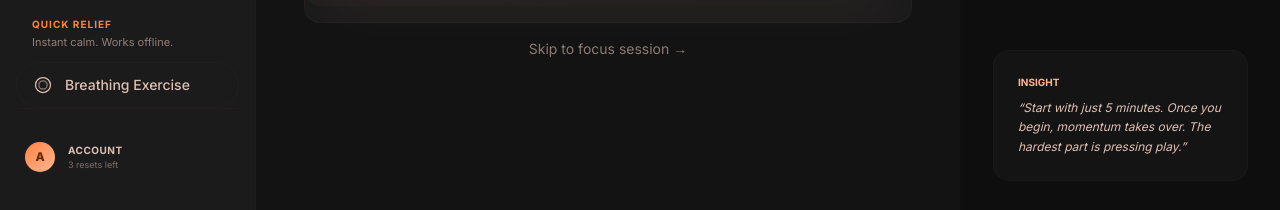
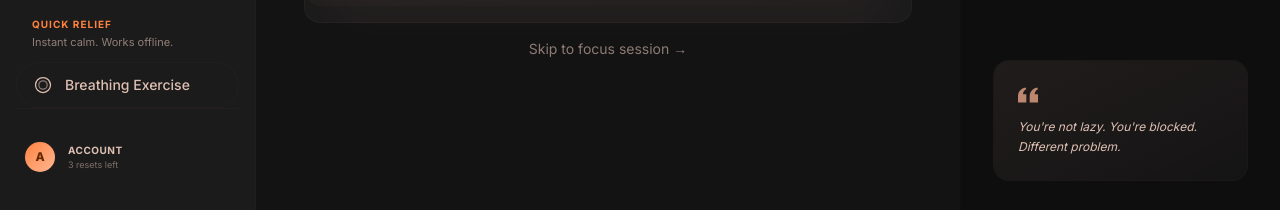
Before and after one commit to akshayk95388/unblock-focus, a Next.js app: page /focus in a window 1280 px wide. Shown: the part 587-797 px from the top of the page. Built offline with nearby package versions, Linux system fonts and the light colour scheme; no server answers; the database is empty.

Commit message:
style(focus): remove surrounding quotation marks from card quote text

```diff
--- a/src/app/focus/page.tsx
+++ b/src/app/focus/page.tsx
@@ -492,14 +492,20 @@ function DashboardContent() {
                   <DailyGoalProgress key={refreshKey} />
 
                   {/* Insight card */}
-                  <div className="bg-surface-container-low/50 p-6 rounded-2xl border border-outline-variant/10">
-                    <p className="text-[10px] text-primary font-bold uppercase mb-2">
-                      Insight
-                    </p>
-                    <p className="text-xs text-on-surface-variant italic leading-relaxed">
-                      &ldquo;Start with just 5 minutes. Once you begin, momentum takes
-                      over. The hardest part is pressing play.&rdquo;
-                    </p>
+                  <div className="bg-surface-container-low/50 p-6 rounded-2xl border border-outline-variant/10 relative overflow-hidden">
+                    <div className="absolute inset-0 bg-gradient-to-br from-primary/5 to-transparent pointer-events-none" />
+                    <div className="relative z-10">
+                      <svg
+                        className="w-5 h-5 text-primary/70 mb-3"
+                        fill="currentColor"
+                        viewBox="0 0 24 24"
+                      >
+                        <path d="M14.017 21v-7.391c0-5.704 3.731-9.57 8.983-10.609l.995 2.151c-2.432.917-3.995 3.638-3.995 5.849h4v10h-9.983zm-14.017 0v-7.391c0-5.704 3.748-9.57 9-10.609l.996 2.151c-2.433.917-3.996 3.638-3.996 5.849h3.983v10h-9.983z" />
+                      </svg>
+                      <p className="text-xs text-on-surface-variant italic leading-relaxed">
+                        You&apos;re not lazy. You&apos;re blocked. Different problem.
+                      </p>
+                    </div>
                   </div>
                 </div>
 
@@ -593,14 +599,20 @@ function DashboardContent() {
           <DailyGoalProgress key={refreshKey} />
 
           {/* Insight card */}
-          <div className="bg-surface-container-low/50 p-6 rounded-2xl border border-outline-variant/10 mt-auto">
-            <p className="text-[10px] text-primary font-bold uppercase mb-2">
-              Insight
-            </p>
-            <p className="text-xs text-on-surface-variant italic leading-relaxed">
-              &ldquo;Start with just 5 minutes. Once you begin, momentum takes
-              over. The hardest part is pressing play.&rdquo;
-            </p>
+          <div className="bg-surface-container-low/50 p-6 rounded-2xl border border-outline-variant/10 mt-auto relative overflow-hidden">
+            <div className="absolute inset-0 bg-gradient-to-br from-primary/5 to-transparent pointer-events-none" />
+            <div className="relative z-10">
+              <svg
+                className="w-5 h-5 text-primary/70 mb-3"
+                fill="currentColor"
+                viewBox="0 0 24 24"
+              >
+                <path d="M14.017 21v-7.391c0-5.704 3.731-9.57 8.983-10.609l.995 2.151c-2.432.917-3.995 3.638-3.995 5.849h4v10h-9.983zm-14.017 0v-7.391c0-5.704 3.748-9.57 9-10.609l.996 2.151c-2.433.917-3.996 3.638-3.996 5.849h3.983v10h-9.983z" />
+              </svg>
+              <p className="text-xs text-on-surface-variant italic leading-relaxed">
+                You&apos;re not lazy. You&apos;re blocked. Different problem.
+              </p>
+            </div>
           </div>
         </aside>
       </div>
```
